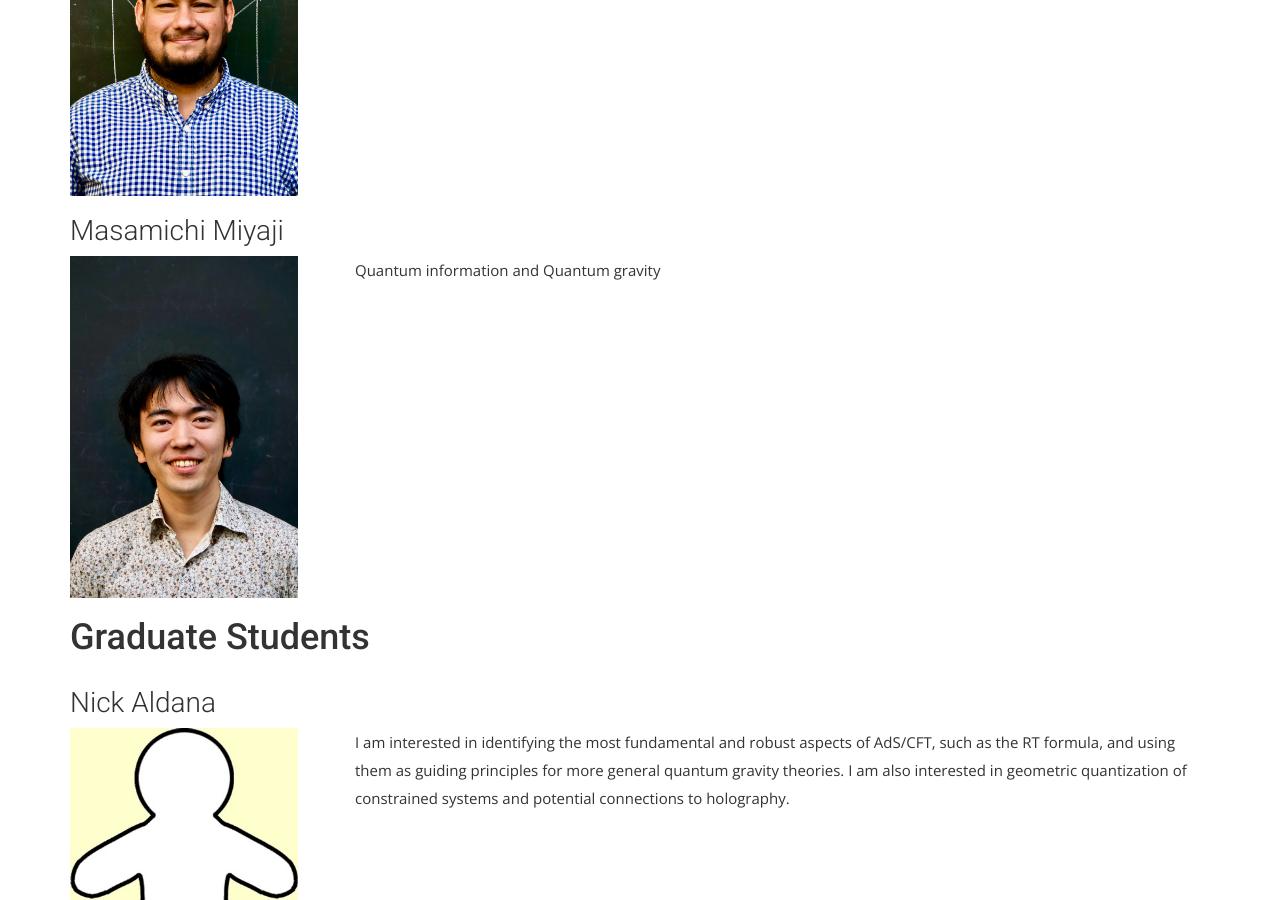
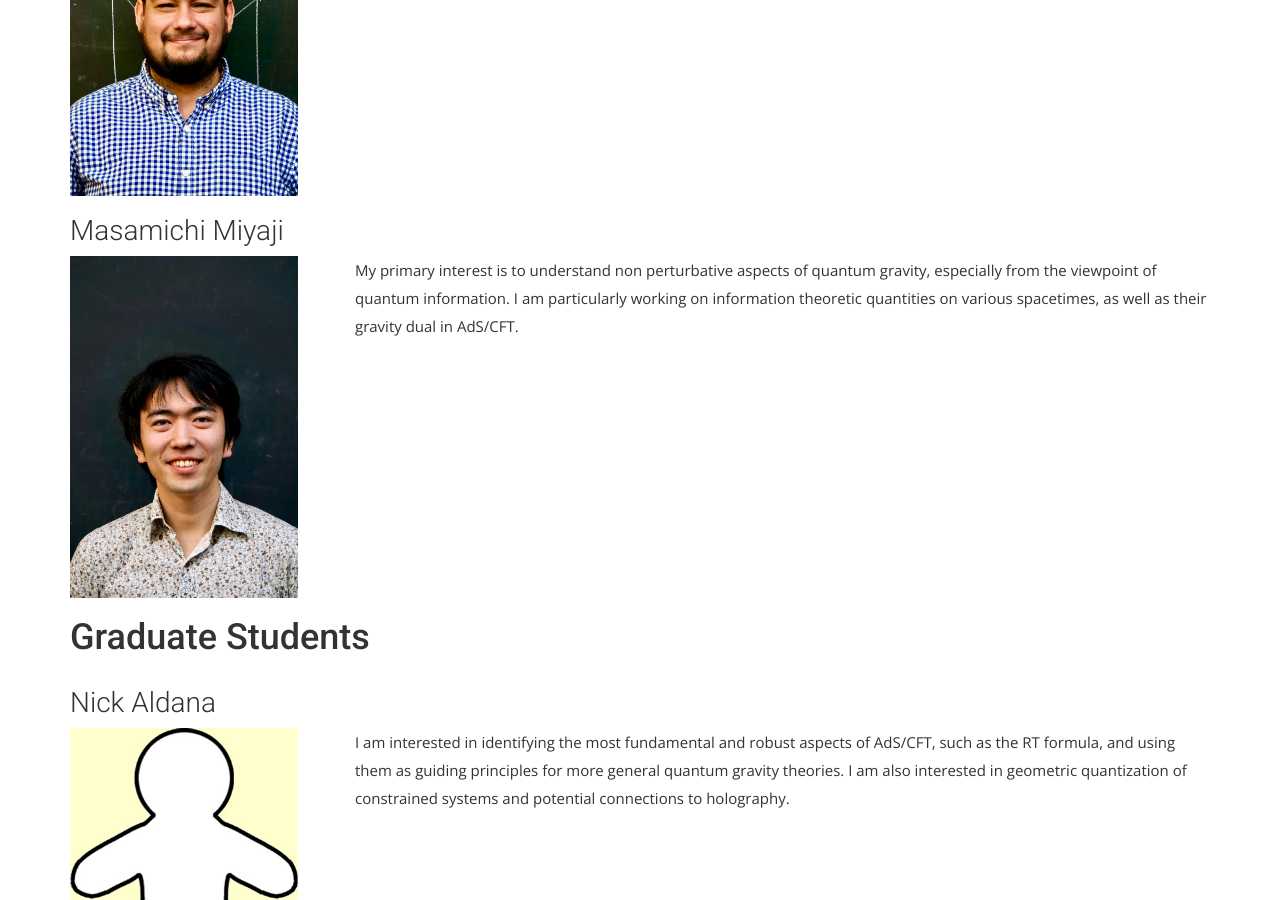
Before and after one commit to bousso-group/bousso-group.github.io, a Jekyll site: the page built from members.html, in a window 1280 px wide and 900 px high, scrolled down 1662 px. Built offline with Jekyll 4.4.1, drawn with Linux system fonts in a browser that asks for light colours; nearby versions of some CDN libraries; some web fonts are replaced.

Commit message:
Update bio

```diff
--- a/members.html
+++ b/members.html
@@ -63,7 +63,7 @@ permalink: /members/
             <h3> Masamichi Miyaji</h3>
             <img src="{{ site.baseurl }}/img/members/masamichi.jpg" alt="Masamichi">
             <p>
-                Quantum information and Quantum gravity
+                My primary interest is to understand non perturbative aspects of quantum gravity, especially from the viewpoint of quantum information. I am particularly working on information theoretic quantities on various spacetimes, as well as their gravity dual in AdS/CFT.
             </p>
         </div>
     </div>
```
